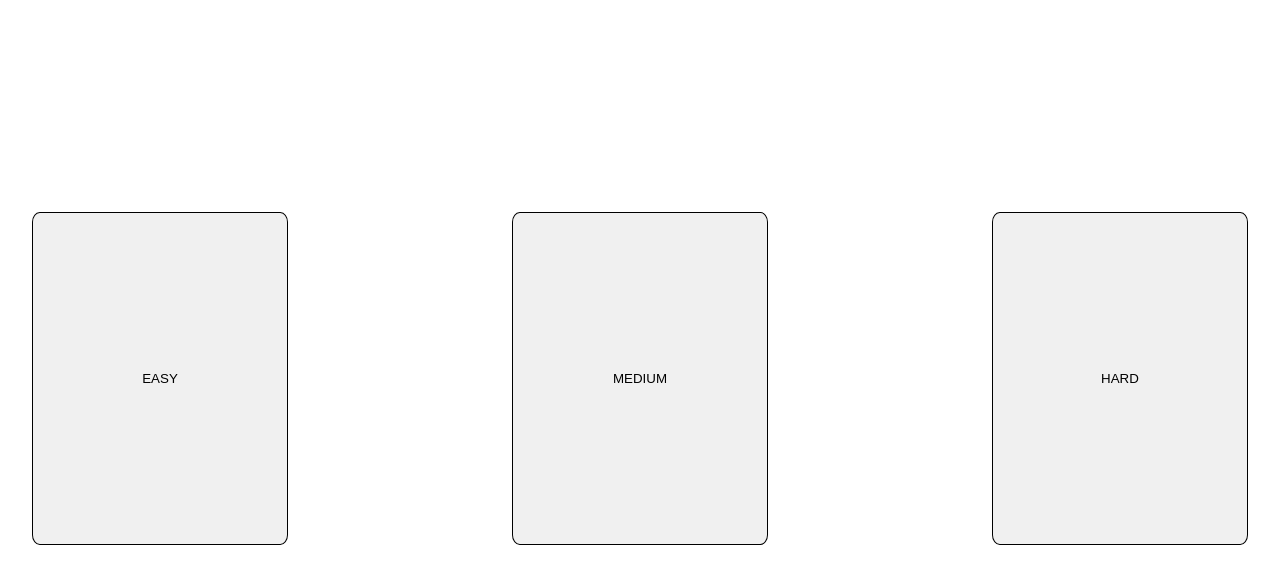
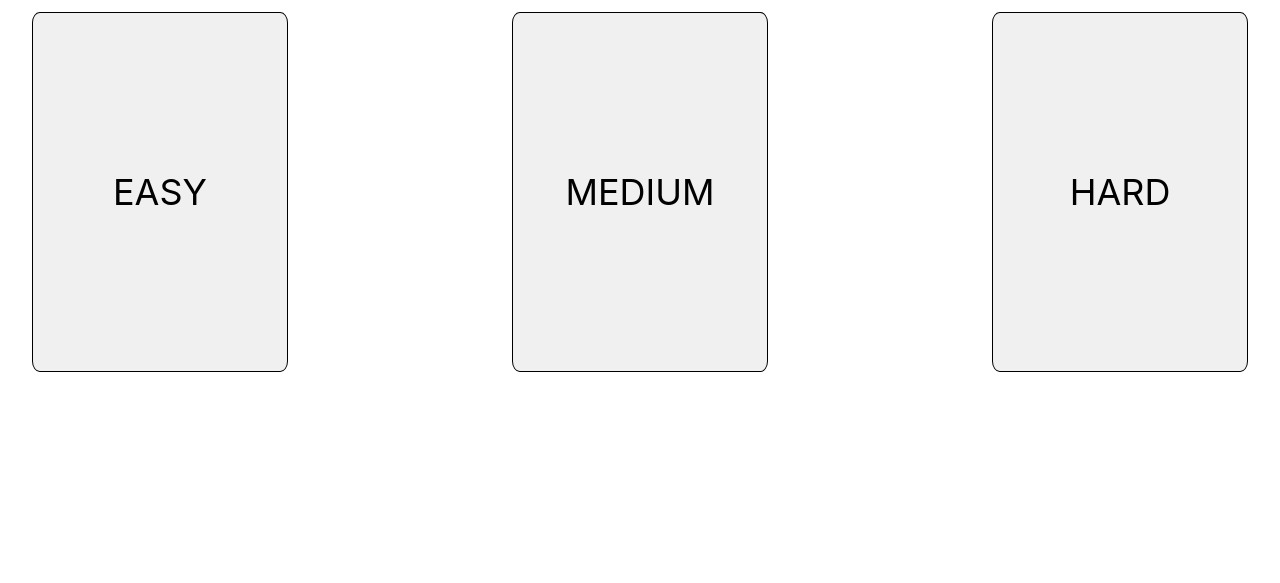
Before and after one commit to ShaneClancy/sudoku, a React app: page / in a window 1280 px wide. Shown: the part 197-780 px from the top of the page. Built offline with nearby package versions, Linux system fonts and the light colour scheme.

Commit message:
styled button text and changed website title

```diff
--- a/public/index.html
+++ b/public/index.html
@@ -24,7 +24,7 @@
       work correctly both with client-side routing and a non-root public URL.
       Learn how to configure a non-root public URL by running `npm run build`.
     -->
-    <title>React App</title>
+    <title>Sudoku</title>
   </head>
   <body>
     <noscript>You need to enable JavaScript to run this app.</noscript>
--- a/src/index.css
+++ b/src/index.css
@@ -81,14 +81,14 @@ a:link {
 
 .difficulty-button {
     display: inline-block;
-    margin-top: 15em;
     margin-left: 10%;
     margin-right: 10%;
     background-color: rgb(240, 240, 240);
     border: 1px solid black;
     border-radius: 3%;
-    height: 25em;
-
+    height: 10em;
+    font-family: -apple-system, BlinkMacSystemFont, 'Segoe UI', Roboto, Oxygen, Ubuntu, Cantarell, 'Open Sans', 'Helvetica Neue', sans-serif;
+    font-size: 36px;
 }
 
 .difficulty-button:hover {
```
